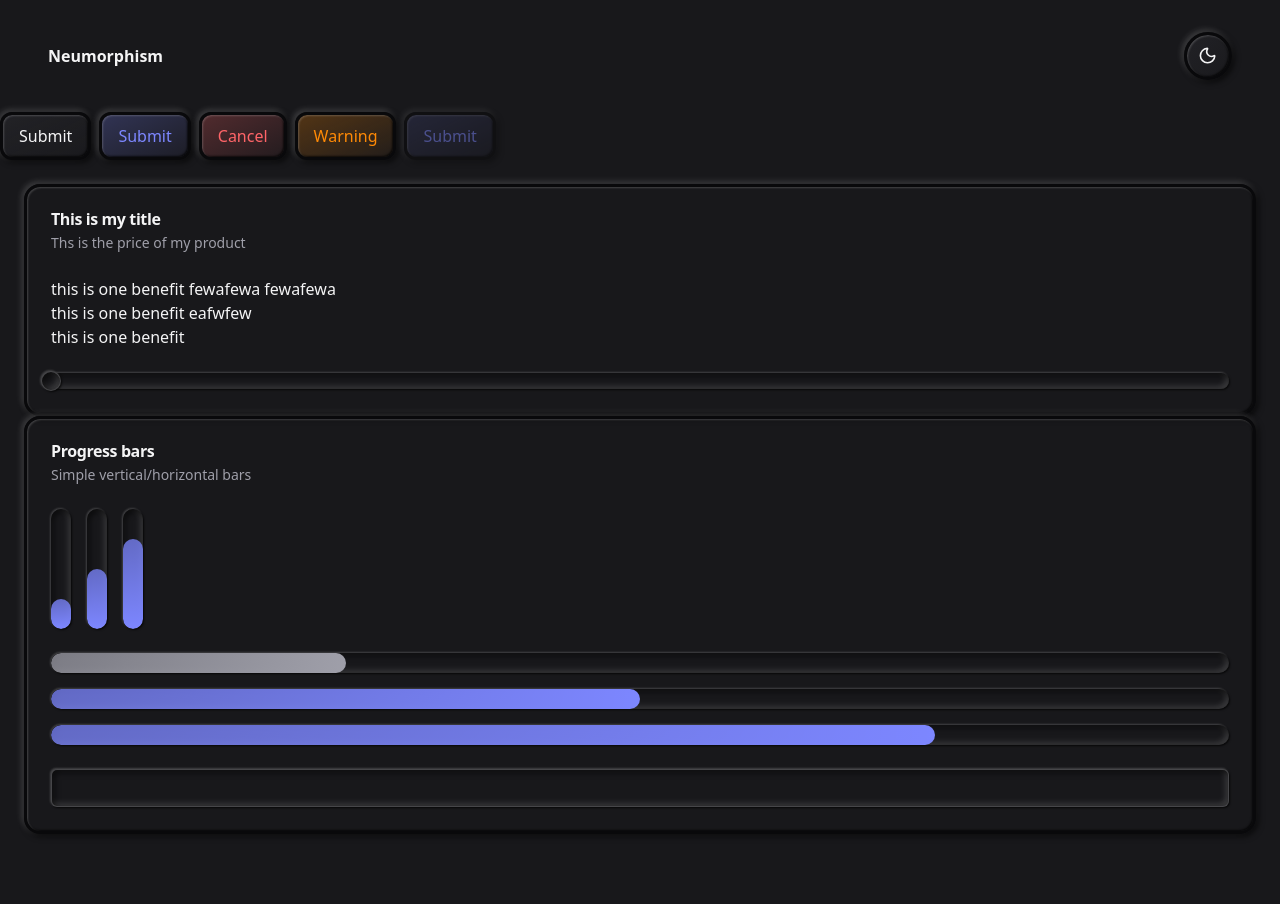
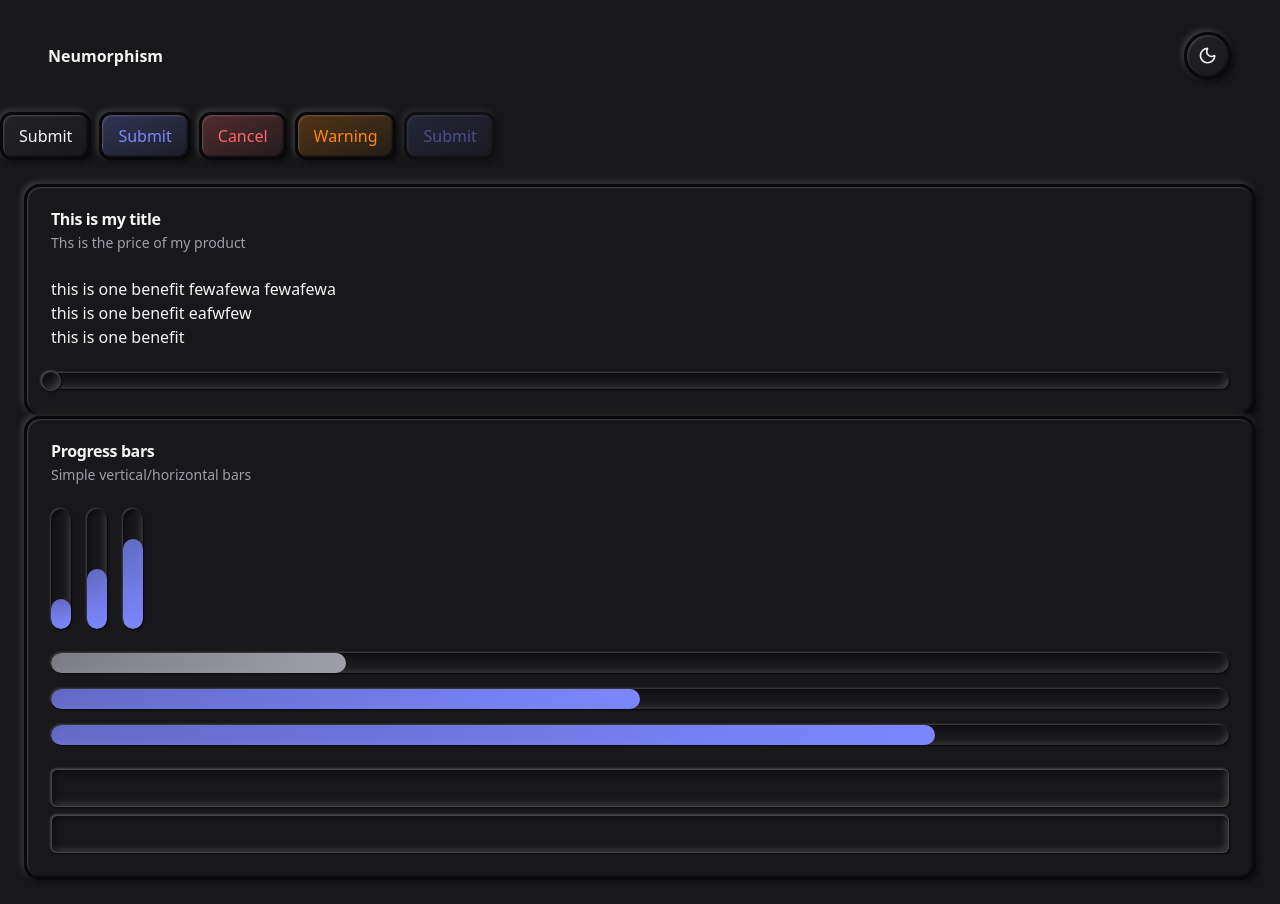
Before and after one commit to Annie-Huang/baseui-neomorphism2.0-component-library, a React (Vite) app: page / in a window 1280 px wide. Before the commit the page ends 858 px from the top, so only its background shows below. Built offline with nearby package versions, Linux system fonts and the light colour scheme.

Commit message:
Add one more the try the type props

```diff
--- a/src/App.tsx
+++ b/src/App.tsx
@@ -68,7 +68,8 @@ function App() {
               <NeuProgress max={100} value={50} />
               <NeuProgress max={100} value={75} />
             </CardContent>
-            <CardFooter>
+            <CardFooter className='space-y-2'>
+              <Input type='email'></Input>
               <Input></Input>
             </CardFooter>
           </Card>
```
